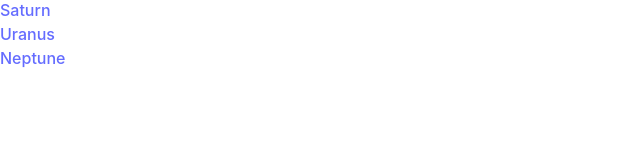
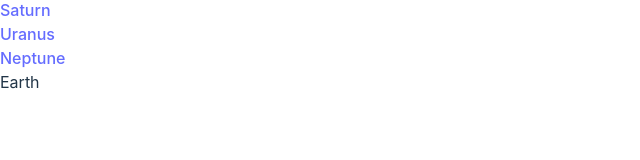
Before and after one commit to zura445/Planets, a React (Vite) app: page /Earth in a window 1280 px wide. Shown: the part 122-282 px from the top of the page, without its empty margins (0-640 px from the left). Built offline with nearby package versions, Linux system fonts and the light colour scheme.

Commit message:
add router structure

```diff
--- a/src/App.tsx
+++ b/src/App.tsx
@@ -1,10 +1,15 @@
 import Header from "./components/Header";
+import { Route, Routes } from "react-router";
+import Planet from "./components/Planet";
 
 function App() {
   return (
     <>
       <div className="">
         <Header />
+        <Routes>
+          <Route path="/:planet" element={<Planet />}></Route>
+        </Routes>
       </div>
     </>
   );
--- /dev/null
+++ b/src/components/Planet.tsx
@@ -0,0 +1,13 @@
+import data from "../data.json";
+import { useParams } from "react-router";
+
+function Planet() {
+  const params = useParams();
+  const planetName = params.planet;
+
+  const planet = data.find((planetObg) => planetObg.name === planetName);
+
+  return <div>{planet?.name}</div>;
+}
+
+export default Planet;
```
